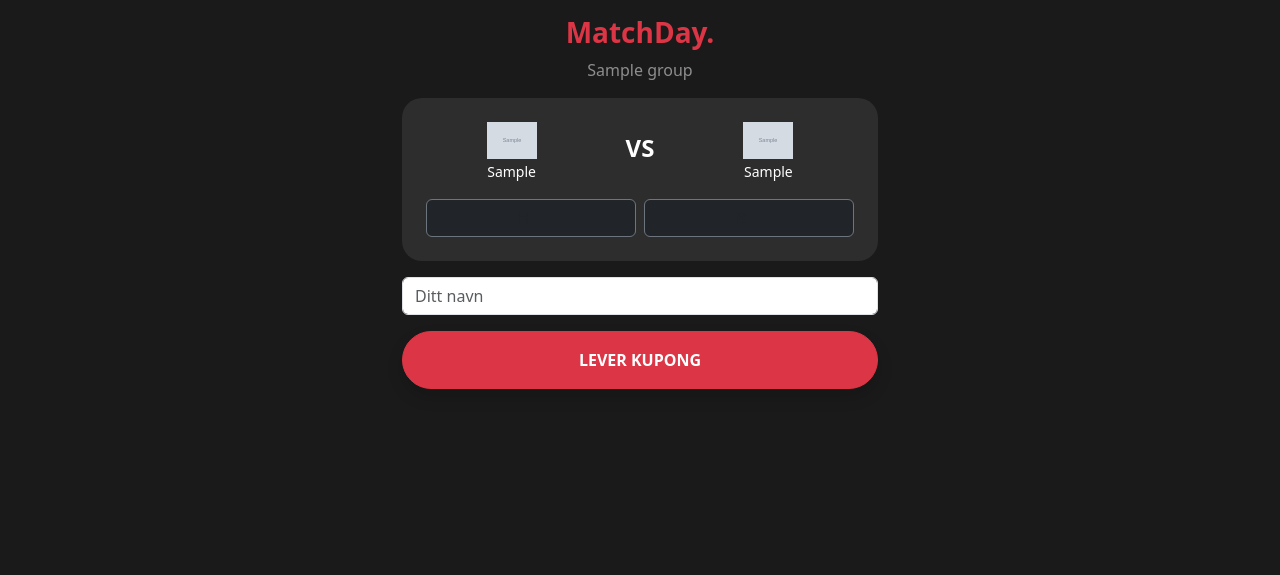
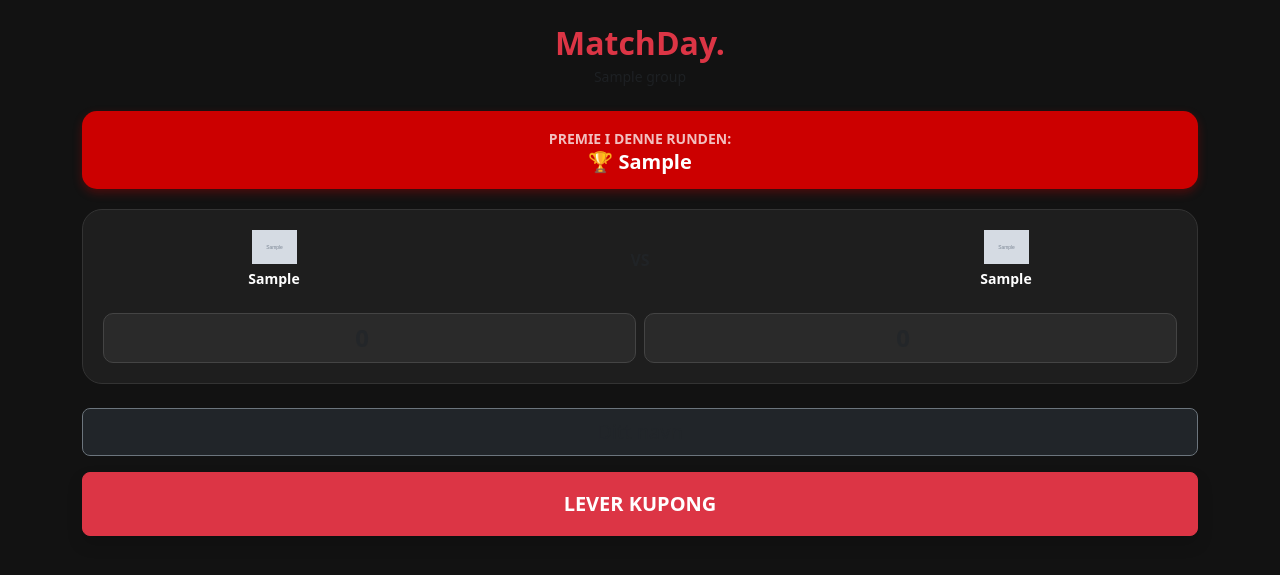
Before and after one commit to claseasybranding-ops/matchday-demo, a Flask app: a page that uses templates/group_view.html in a window 1280 px wide. Shown: the top 575 px of the page. Run offline with Flask 3, Linux system fonts and the light colour scheme; tables that the repository leaves empty hold one stand-in row (values such as "Sample post"); grey boxes marked "Sample" are stand-in pictures.

Commit message:
Update group_view.html

```diff
--- a/templates/group_view.html
+++ b/templates/group_view.html
@@ -4,52 +4,52 @@
     <meta name="viewport" content="width=device-width, initial-scale=1">
     <link href="https://cdn.jsdelivr.net/npm/bootstrap@5.3.0/dist/css/bootstrap.min.css" rel="stylesheet">
     <style>
-        body { background: #1a1a1a; color: white; }
-        .card { background: #2d2d2d; border: none; border-radius: 20px; color: white; }
-        .btn-check-custom { background: #3d3d3d; color: white; border: 1px solid #555; width: 100%; margin-bottom: 5px; }
+        body { background: #121212; color: white; padding-bottom: 50px; }
+        .prize-banner { background: #cc0000; color: white; padding: 15px; border-radius: 15px; margin-bottom: 20px; text-align: center; box-shadow: 0 4px 10px rgba(204, 0, 0, 0.3); }
+        .match-card { background: #1e1e1e; border-radius: 20px; padding: 20px; margin-bottom: 15px; border: 1px solid #333; }
+        .score-input { background: #2a2a2a; border: 1px solid #444; color: white; text-align: center; font-size: 1.5rem; font-weight: bold; border-radius: 10px; }
+        .single-bonus { background: #252525; padding: 15px; border-radius: 12px; margin-top: 15px; border-left: 4px solid #cc0000; }
+        .btn-action { background: #333; color: white; border: 1px solid #444; width: 100%; margin-top: 5px; }
     </style>
 </head>
-<body class="p-3">
-    <div class="container" style="max-width: 500px;">
-        <h3 class="text-center fw-bold text-danger">MatchDay.</h3>
-        <p class="text-center opacity-50">{{ group[1] }}</p>
+<body class="container py-4">
+    <h2 class="text-center fw-bold text-danger mb-1">MatchDay.</h2>
+    <p class="text-center small text-muted mb-4">{{ group[1] }}</p>
 
-        {% for m in matches %}
-        <div class="card p-4 mb-3 text-center">
-            <div class="d-flex justify-content-between align-items-center mb-3">
-                <div class="text-center" style="width: 40%"><img src="{{ m[4] }}" width="50"><br><small>{{ m[2] }}</small></div>
-                <div class="fw-bold h4">VS</div>
-                <div class="text-center" style="width: 40%"><img src="{{ m[5] }}" width="50"><br><small>{{ m[3] }}</small></div>
-            </div>
+    {% if group[5] %}
+    <div class="prize-banner">
+        <small class="fw-bold opacity-75">PREMIE I DENNE RUNDEN:</small>
+        <div class="h5 m-0 fw-bold">🏆 {{ group[5] }}</div>
+    </div>
+    {% endif %}
 
-            {% if group[4] == 'single' %}
-            <div class="text-start mt-3 border-top pt-3">
-                <label class="small fw-bold text-danger">SLUTTRESULTAT:</label>
-                <div class="d-flex gap-2 mb-3">
-                    <input type="number" class="form-control bg-dark text-white border-secondary" placeholder="H">
-                    <input type="number" class="form-control bg-dark text-white border-secondary" placeholder="B">
-                </div>
+    {% for m in matches %}
+    <div class="match-card">
+        <div class="row align-items-center text-center">
+            <div class="col-4"><img src="{{ m[4] }}" width="45"><br><small class="fw-bold d-block mt-1">{{ m[2] }}</small></div>
+            <div class="col-4 text-muted fw-bold">VS</div>
+            <div class="col-4"><img src="{{ m[5] }}" width="45"><br><small class="fw-bold d-block mt-1">{{ m[3] }}</small></div>
+        </div>
 
-                <label class="small fw-bold text-danger">HENDELSER I KAMPEN:</label>
-                <div class="row g-2 mb-3">
-                    <div class="col-6"><button class="btn btn-check-custom">Straffespark?</button></div>
-                    <div class="col-6"><button class="btn btn-check-custom">Rødt kort?</button></div>
-                </div>
+        <div class="row g-2 mt-3">
+            <div class="col-6"><input type="number" class="form-control score-input" placeholder="0"></div>
+            <div class="col-6"><input type="number" class="form-control score-input" placeholder="0"></div>
+        </div>
 
-                <label class="small fw-bold text-danger">GOLDEN GOAL (Minutt første mål):</label>
-                <input type="number" class="form-control bg-dark text-white border-secondary" placeholder="F.eks. 24">
-            </div>
-            {% else %}
-            <div class="d-flex gap-2">
-                <input type="number" class="form-control bg-dark text-white border-secondary text-center" placeholder="H">
-                <input type="number" class="form-control bg-dark text-white border-secondary text-center" placeholder="B">
-            </div>
-            {% endif %}
+        {% if group[4] == 'single' %}
+        <div class="single-bonus">
+            <label class="small fw-bold text-danger mb-2">EKSTRA SPØRSMÅL:</label>
+            <button class="btn btn-action" onclick="this.classList.toggle('btn-danger')">Blir det straffespark?</button>
+            <button class="btn btn-action" onclick="this.classList.toggle('btn-danger')">Blir det rødt kort?</button>
+            <input type="number" class="form-control bg-dark text-white border-secondary mt-2" placeholder="Golden Goal (Minutt)">
         </div>
-        {% endfor %}
+        {% endif %}
+    </div>
+    {% endfor %}
 
-        <input type="text" class="form-control mb-3" placeholder="Ditt navn">
-        <button class="btn btn-danger w-100 fw-bold py-3 rounded-pill shadow">LEVER KUPONG</button>
+    <div class="mt-4">
+        <input type="text" class="form-control form-control-lg bg-dark text-white border-secondary text-center mb-3" placeholder="Ditt navn">
+        <button class="btn btn-danger btn-lg w-100 fw-bold py-3 shadow">LEVER KUPONG</button>
     </div>
 </body>
 </html>
```
